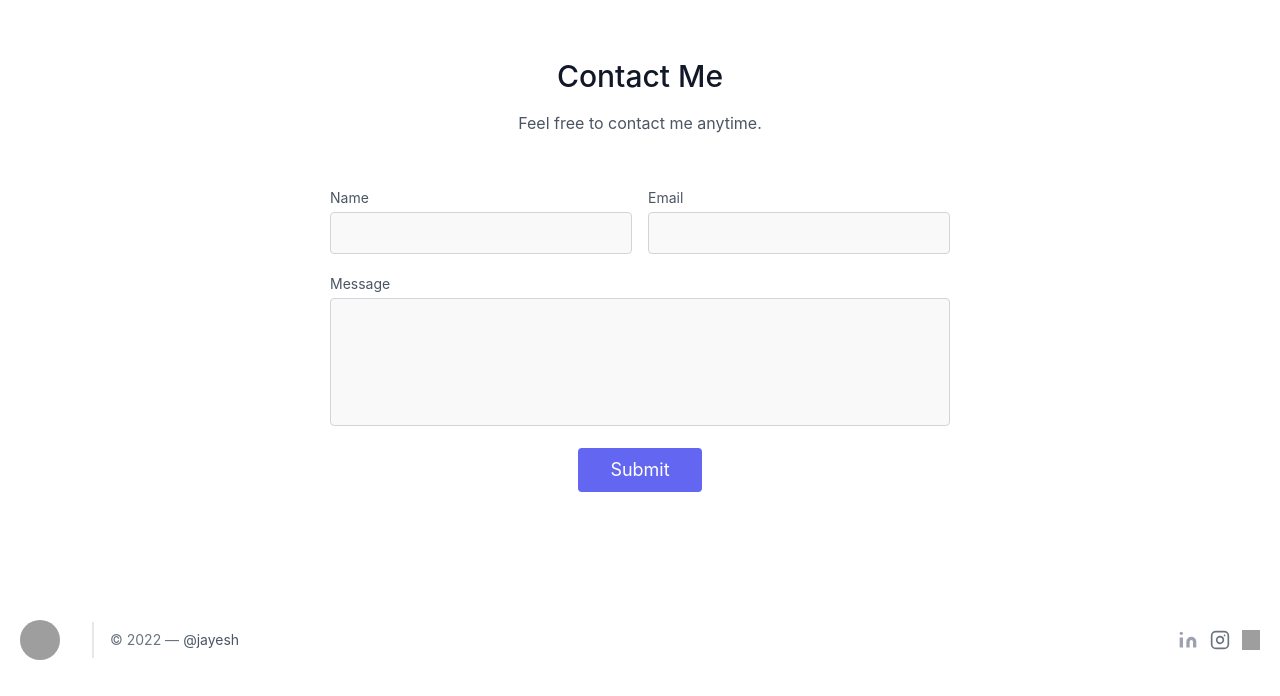
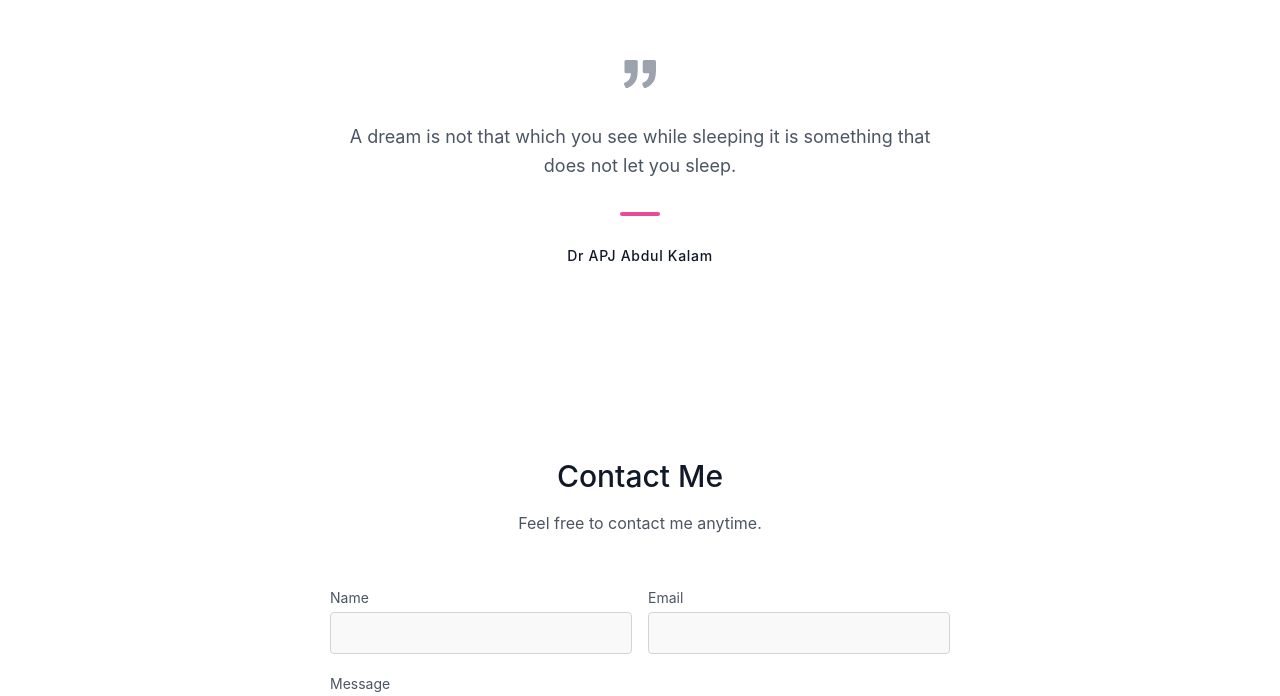
Before and after one commit to Jayeshhunter/PortFolio-New, a React (Create React App) app: page / in a window 1280 px wide. Shown: the part 3131-3827 px from the top of the page. Built offline with nearby package versions, Linux system fonts and the light colour scheme; grey boxes are pictures that could not be loaded.

Commit message:
feat: few new changes

```diff
--- a/src/components/contact/Contact.js
+++ b/src/components/contact/Contact.js
@@ -2,6 +2,29 @@
 
 export default function Contact() {
   return (
+    <>
+      <section class="text-gray-600 body-font">
+        <div class="container px-5 py-24 mx-auto">
+          <div class="xl:w-1/2 lg:w-3/4 w-full mx-auto text-center">
+            <svg
+              xmlns="http://www.w3.org/2000/svg"
+              fill="currentColor"
+              class="inline-block w-8 h-8 text-gray-400 mb-8"
+              viewBox="0 0 975.036 975.036"
+            >
+              <path d="M925.036 57.197h-304c-27.6 0-50 22.4-50 50v304c0 27.601 22.4 50 50 50h145.5c-1.9 79.601-20.4 143.3-55.4 191.2-27.6 37.8-69.399 69.1-125.3 93.8-25.7 11.3-36.8 41.7-24.8 67.101l36 76c11.6 24.399 40.3 35.1 65.1 24.399 66.2-28.6 122.101-64.8 167.7-108.8 55.601-53.7 93.7-114.3 114.3-181.9 20.601-67.6 30.9-159.8 30.9-276.8v-239c0-27.599-22.401-50-50-50zM106.036 913.497c65.4-28.5 121-64.699 166.9-108.6 56.1-53.7 94.4-114.1 115-181.2 20.6-67.1 30.899-159.6 30.899-277.5v-239c0-27.6-22.399-50-50-50h-304c-27.6 0-50 22.4-50 50v304c0 27.601 22.4 50 50 50h145.5c-1.9 79.601-20.4 143.3-55.4 191.2-27.6 37.8-69.4 69.1-125.3 93.8-25.7 11.3-36.8 41.7-24.8 67.101l35.9 75.8c11.601 24.399 40.501 35.2 65.301 24.399z"></path>
+            </svg>
+            <p class="leading-relaxed text-lg dark:text-gray-300">
+              A dream is not that which you see while sleeping it is something
+              that does not let you sleep.
+            </p>
+            <span class="inline-block h-1 w-10 rounded bg-pink-500 mt-8 mb-6"></span>
+            <h2 class="text-gray-900 dark:text-gray-300 font-medium title-font tracking-wider text-sm">
+              Dr APJ Abdul Kalam
+            </h2>
+          </div>
+        </div>
+      </section>
       <section className="text-gray-600 body-font relative" id="contact">
         <div className="container px-5 py-24 mx-auto">
           <div className="flex flex-col text-center w-full mb-12">
@@ -70,5 +93,6 @@
           </div>
         </div>
       </section>
+    </>
   );
 }
```
Lines whose indentation alone changed are shown as unchanged.
